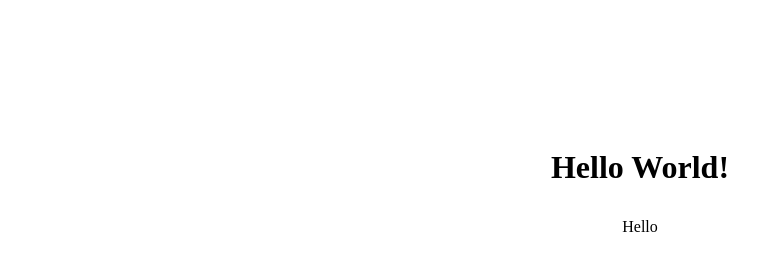
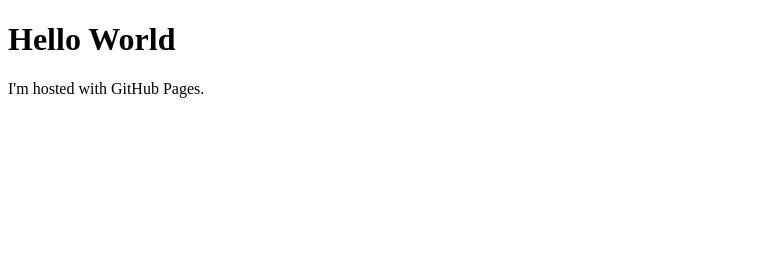
Before and after one commit to headsmt/weidarich, a plain HTML site: page index.html in a window 1280 px wide. Shown: the whole page, without its empty margins (0-782 px from the left). Drawn offline with Linux system fonts and the light colour scheme.

Commit message:
Update index.html

```diff
--- a/index.html
+++ b/index.html
@@ -1,13 +1,7 @@
 <!DOCTYPE html>
-<html lang="en">
-<head>
-    <meta charset="UTF-8">
-    <meta name="viewport" content="width=device-width, initial-scale=1.0">
-    <title>Github Pages</title>
-    <link rel="stylesheet" href="style.css">
-</head>
+<html>
 <body>
-    <h1>Hello World!</h1>
-    <p>Hello</p>
+<h1>Hello World</h1>
+<p>I'm hosted with GitHub Pages.</p>
 </body>
 </html>
```
